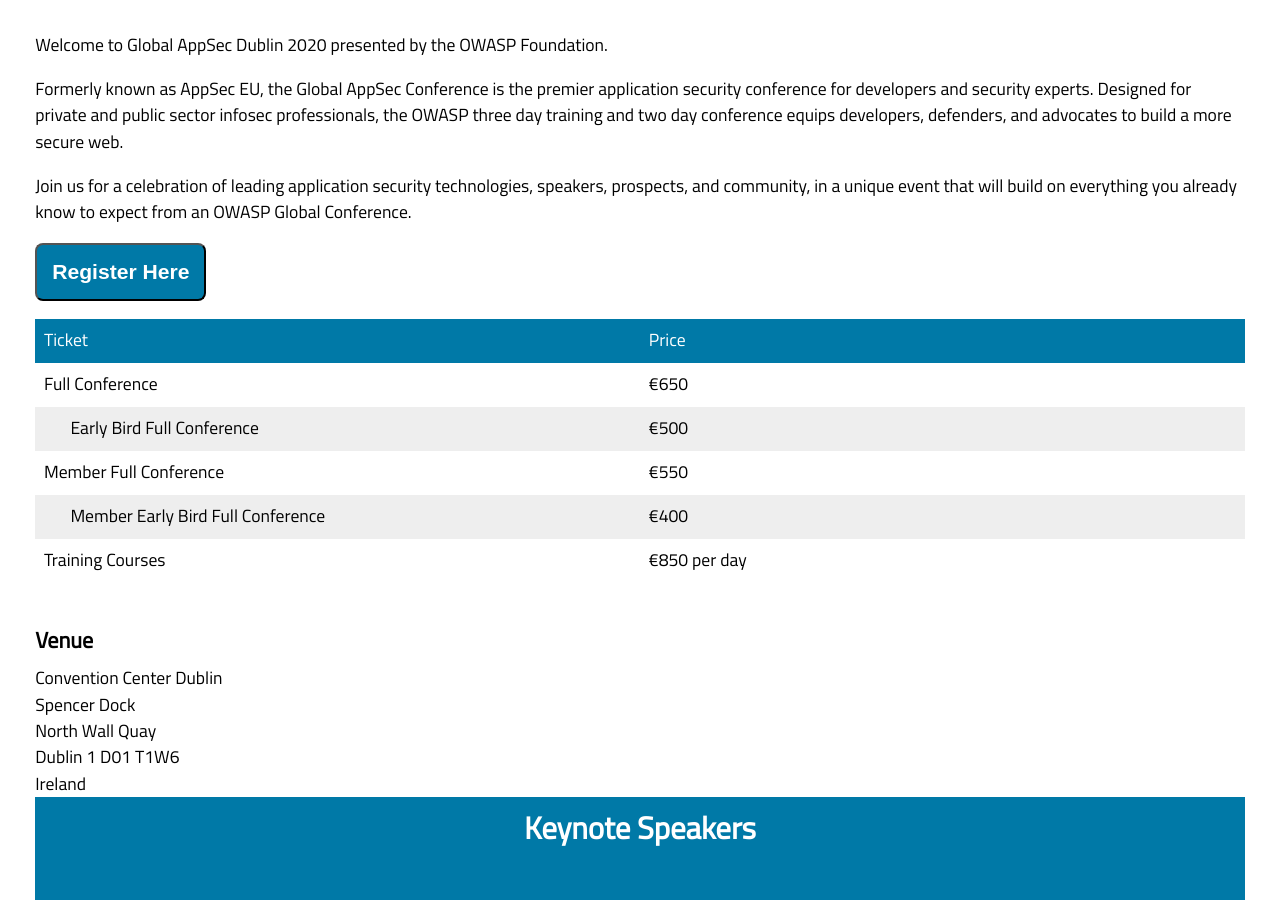
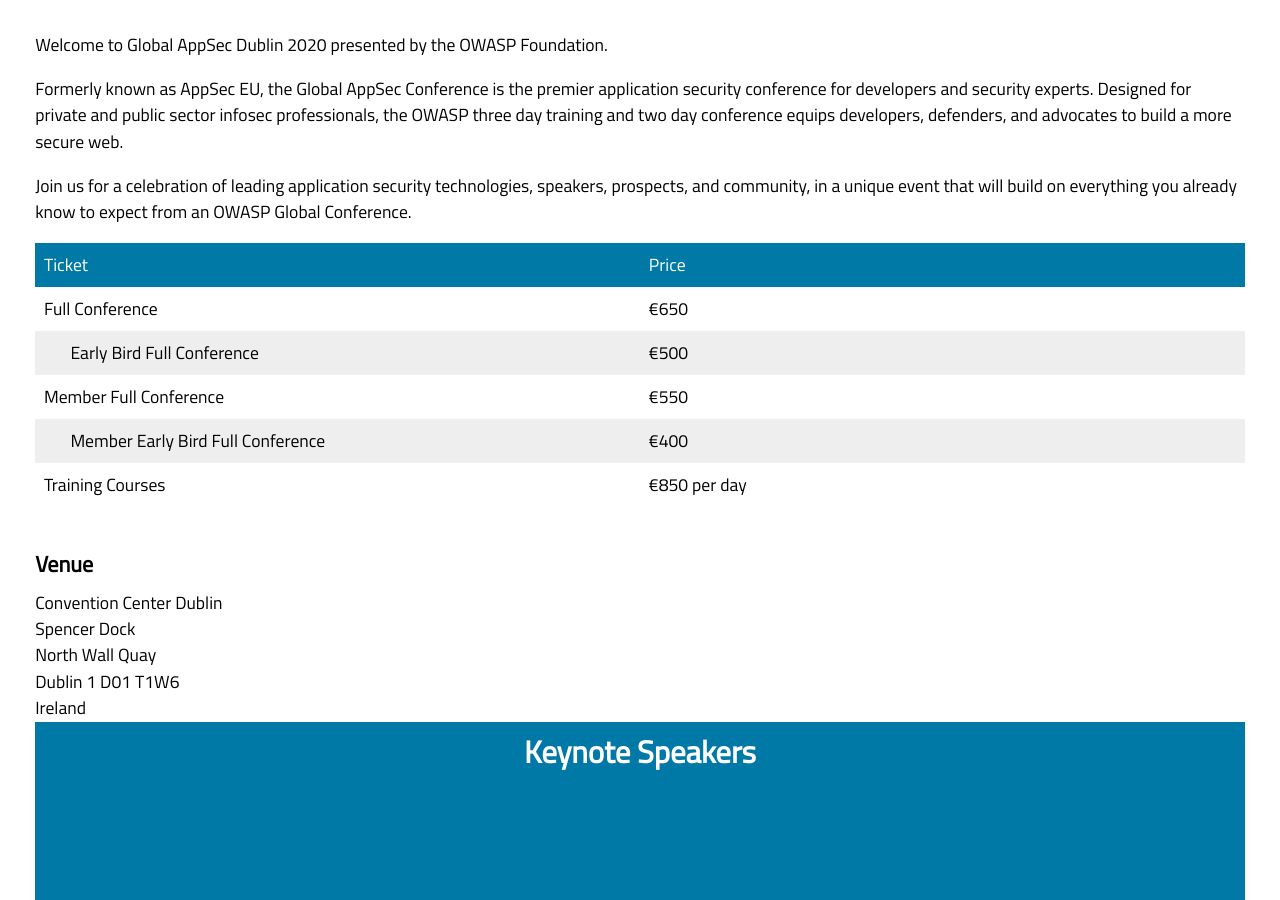
Before and after one commit to globalsea/globalsea.github.io, a Jekyll site: the page built from index.html, in a window 1280 px wide and 900 px high, scrolled down 470 px. Built offline with Jekyll 4.4.1, drawn with Linux system fonts in a browser that asks for light colours; some web fonts are replaced.

Commit message:
no button

```diff
--- a/index.html
+++ b/index.html
@@ -13,7 +13,7 @@
 	<p>Welcome to Global AppSec Dublin 2020 presented by the OWASP Foundation.</p>
 	<p>Formerly known as AppSec EU, the Global AppSec Conference is the premier application security conference for developers and security experts. Designed for private and public sector infosec professionals, the OWASP three day training and two day conference equips developers, defenders, and advocates to build a more secure web.</p>
     <p>Join us for a celebration of leading application security technologies, speakers, prospects, and community, in a unique event that will build on everything you already know to expect from an OWASP Global Conference.</p>
-	<p><button onclick="window.location.href='register/';">Register Here</button></p>
+	<!--<p><button onclick="window.location.href='register/';">Register Here</button></p>-->
 	<table class='small-table'>
 			<thead>
 				<tr>
```
